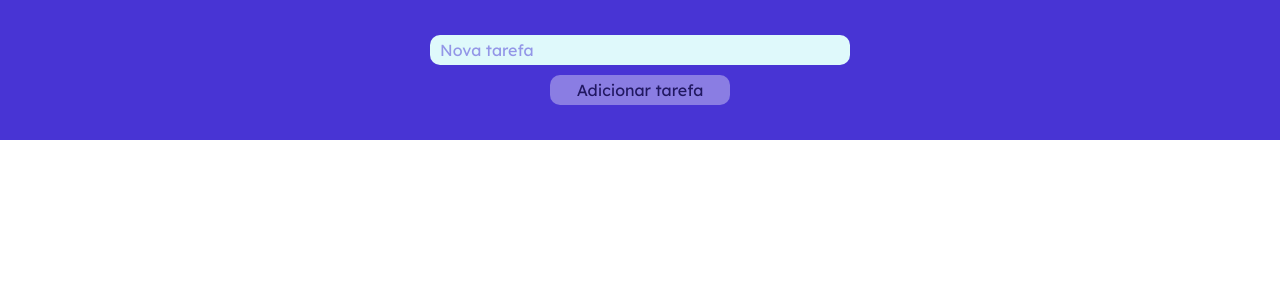
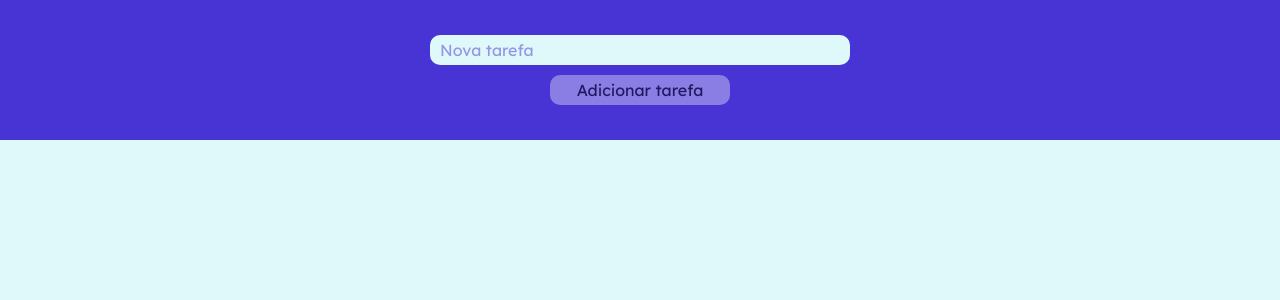
Before and after one commit to luckasnix/react-course-project, a React (Create React App) app: page / in a window 1280 px wide. Shown: the top 300 px of the page. Built offline with nearby package versions, Linux system fonts and the light colour scheme.

Commit message:
Estilização do contêiner de listagem das tarefas

```diff
--- a/src/pages/TodoApp/containers/TodoList/TodoList.module.css
+++ b/src/pages/TodoApp/containers/TodoList/TodoList.module.css
@@ -2,4 +2,16 @@
     position: fixed;
     top: 140px;
     left: 0px;
+    width: 100%;
+    height: calc(100vh - 140px);
+    padding: 40px 60px;
+    background-color: #dff9fb;
+    overflow-y: scroll;
 }
+.container ul {
+    width: 100%;
+    height: auto;
+    display: grid;
+    gap: 20px;
+    list-style: none;
+}
```
Also changed, not shown: 1 other file (tests, documents, lock files or other folders).
